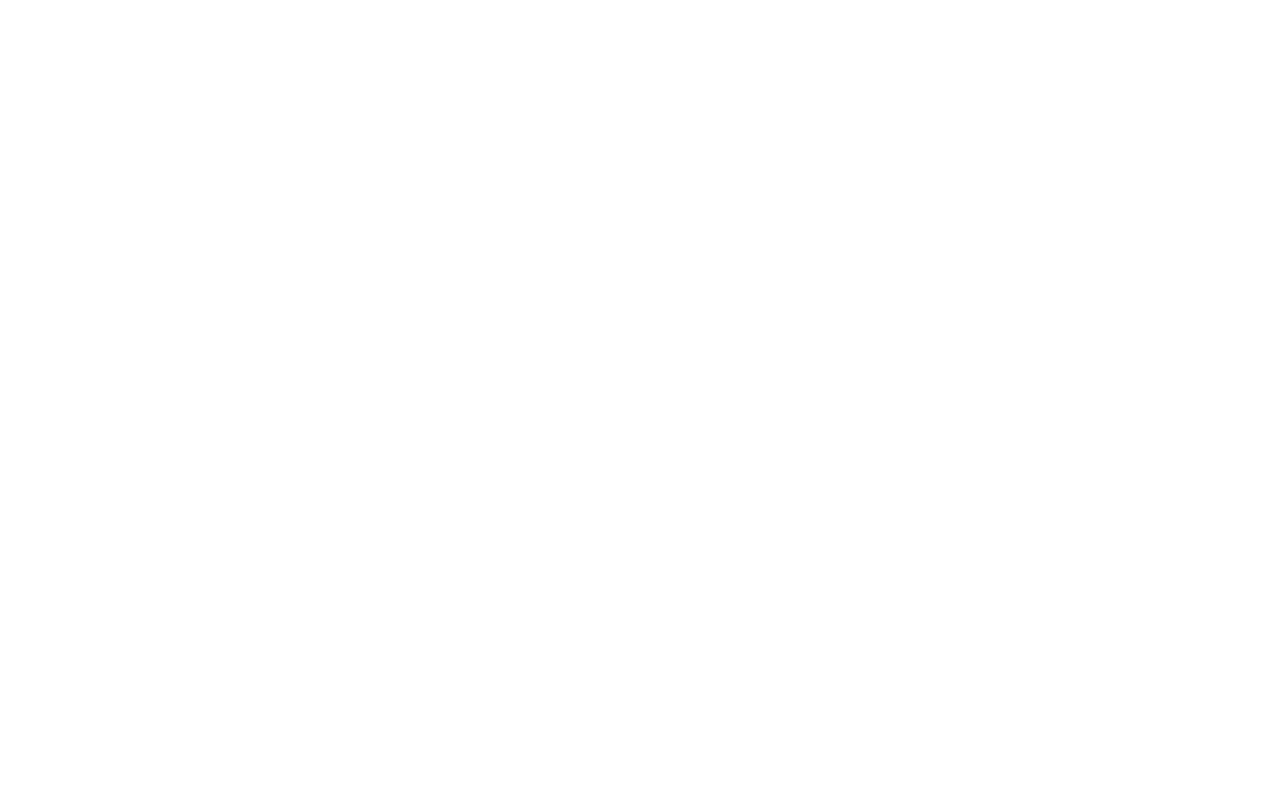
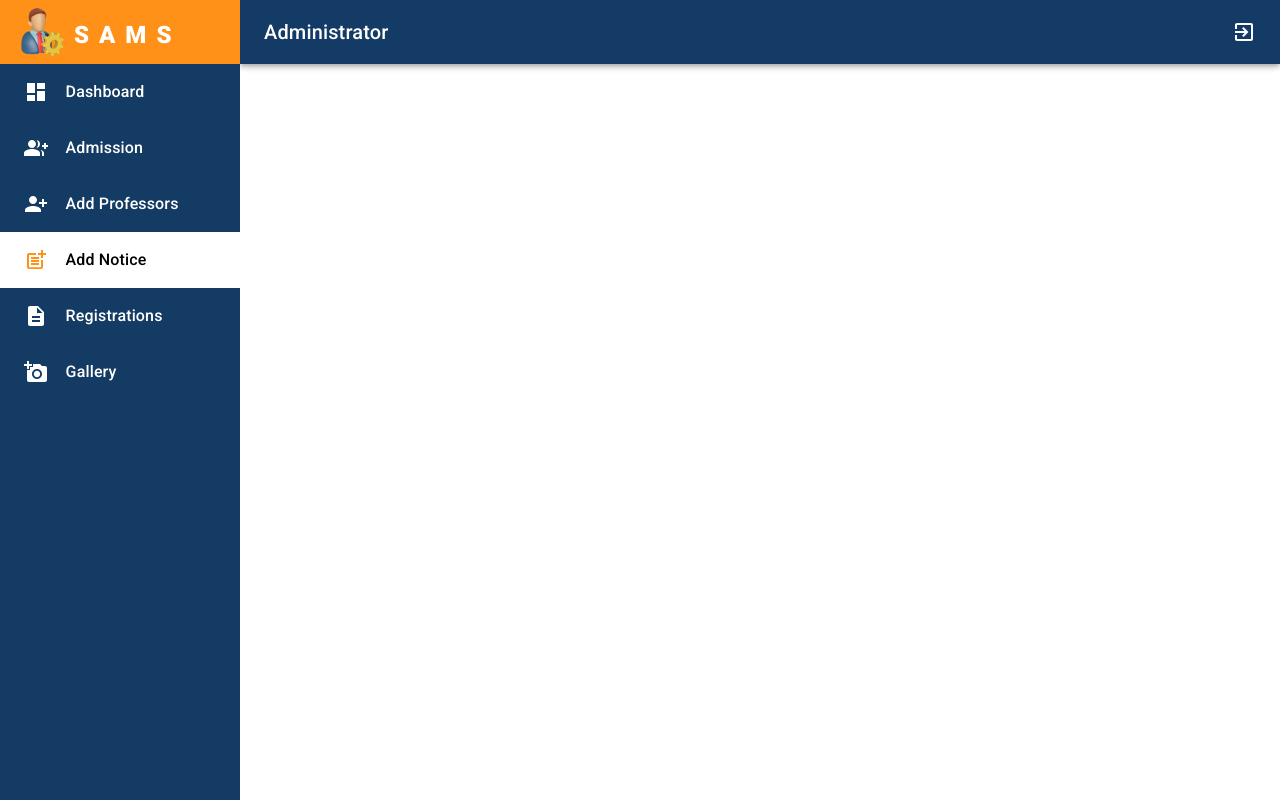
Before and after one commit to PankajBehera-1/SAMS_ADMIN, a React (Create React App) app: page /notice in a window 1280 px wide. Before the commit this address had no page. Built offline with nearby package versions, Linux system fonts and the light colour scheme.

Commit message:
sidebar complt

```diff
--- a/src/common/sidebar.jsx
+++ b/src/common/sidebar.jsx
@@ -48,8 +48,8 @@
     <div>
       <Toolbar />
       <List style={{ marginTop: -64 }}>
-        <NavLink to="/admin/dashboard" style={{ textDecoration: "none" }}>
-          {(isActive) => (
+        <NavLink to="/" style={{ textDecoration: "none" }}>
+          {({isActive}) => (
             <ListItem disablePadding>
               <ListItemButton className={ isActive ? SidebarStyle.dashboard_active_link : SidebarStyle.dashboard }>
                 <ListItemIcon>
@@ -62,7 +62,7 @@
             </ListItem>
           )}
         </NavLink>
-        <NavLink to="/admin/admission" style={{ textDecoration: "none" }}>
+        <NavLink to="/admission" style={{ textDecoration: "none" }}>
           {({ isActive }) => (
             <ListItem disablePadding>
               <ListItemButton className={isActive ? SidebarStyle.addStudent_active_link : SidebarStyle.addStudent}>
@@ -77,7 +77,7 @@
           )}
         </NavLink>
 
-        <NavLink to="/admin/professor" style={{ textDecoration: "none" }}>
+        <NavLink to="/professors" style={{ textDecoration: "none" }}>
           {({ isActive }) => (
             <ListItem disablePadding>
               <ListItemButton className={isActive ? SidebarStyle.addProfessor_active_link : SidebarStyle.addProfessor}>
@@ -92,7 +92,7 @@
           )}
         </NavLink>
 
-        <NavLink to="/admin/notice" style={{ textDecoration: "none" }}>
+        <NavLink to="/notice" style={{ textDecoration: "none" }}>
           {({ isActive }) => (
             <ListItem disablePadding>
               <ListItemButton className={isActive ? SidebarStyle.addNotice_active_link : SidebarStyle.addNotice}>
@@ -106,7 +106,7 @@
             </ListItem>
           )}
         </NavLink>
-        <NavLink to="/admin/registration" style={{ textDecoration: "none" }}>
+        <NavLink to="/registration" style={{ textDecoration: "none" }}>
           {({ isActive }) => (
             <ListItem disablePadding>
               <ListItemButton className={isActive ? SidebarStyle.registration_active_link : SidebarStyle.registration}>
@@ -121,7 +121,7 @@
           )}
         </NavLink>
 
-        <NavLink to="/admin/registration" style={{ textDecoration: "none" }}>
+        <NavLink to="/gallery" style={{ textDecoration: "none" }}>
           {({ isActive }) => (
             <ListItem disablePadding>
               <ListItemButton className={isActive ? SidebarStyle.registration_active_link : SidebarStyle.registration}>
--- /dev/null
+++ b/src/components/admission/index.jsx
@@ -0,0 +1,13 @@
+import React from 'react'
+import ResponsiveDrawer from "../../common/sidebar";
+
+const Admission = () => {
+  return (
+    <>
+     <ResponsiveDrawer />
+    Admission
+    </>
+  )
+}
+
+export default Admission
--- /dev/null
+++ b/src/components/dashboard/dashboard.module.css
@@ -0,0 +1,10 @@
+.tableFilter {
+
+    margin-top: 100px;
+    margin-left: 300px;
+  }
+
+  .tableFilter h3 {
+    color: black;
+    font-size: 1.5vw;
+  }
--- a/src/components/dashboard/index.jsx
+++ b/src/components/dashboard/index.jsx
@@ -1,13 +1,15 @@
 import React from 'react';
-import ResponsiveDrawer from "../../common/sidebar";
-
+import { Grid } from '@mui/material';
+import Styleb from './dashboard.module.css'
 const Dashboard = () => {
   return (
     <>
-        <ResponsiveDrawer/>
+      <Grid className={Styleb.tableFilter}>
+        <h3>All Students</h3>
 
+      </Grid>
     </>
   )
 }
 
-export default Dashboard
+export default Dashboard;
--- /dev/null
+++ b/src/components/gallery/index.jsx
@@ -0,0 +1,10 @@
+import React from 'react'
+import ResponsiveDrawer from "../../common/sidebar";
+
+const Gallery = () => {
+  return (
+    <div>Gallery</div>
+  )
+}
+
+export default Gallery
--- /dev/null
+++ b/src/components/notice/index.jsx
@@ -0,0 +1,9 @@
+import React from 'react'
+
+const Notice = () => {
+  return (
+    <div>Notice</div>
+  )
+}
+
+export default Notice
--- /dev/null
+++ b/src/components/professors/index.jsx
@@ -0,0 +1,9 @@
+import React from 'react'
+
+const Professors = () => {
+  return (
+    <div>Professors</div>
+  )
+}
+
+export default Professors
--- /dev/null
+++ b/src/components/registration/index.jsx
@@ -0,0 +1,10 @@
+import React from 'react'
+import ResponsiveDrawer from "../../common/sidebar";
+
+const Registrations = () => {
+  return (
+    <div>Registrations</div>
+  )
+}
+
+export default Registrations
--- a/src/routers/router.js
+++ b/src/routers/router.js
@@ -1,12 +1,24 @@
 import React from "react";
 import { BrowserRouter as Router, Routes, Route } from "react-router-dom";
+import Admission from "../components/admission/index";
 import Dashboard from "../components/dashboard/index";
+import Professors from "../components/professors/index";
+import Notice from "../components/notice/index";
+import Registration from "../components/registration/index";
+import Gallery from "../components/gallery/index";
+import ResponsiveDrawer from "../../src/common/sidebar";
 
 const AppRouter = () => {
   return (
     <Router>
       <Routes>
-        <Route path="/" element={<Dashboard />}/>
+      <Route path="/" element={<ResponsiveDrawer><Dashboard /><ResponsiveDrawer /></ResponsiveDrawer>} />
+        <Route path="/admission" element={<ResponsiveDrawer> <Admission /><ResponsiveDrawer /></ResponsiveDrawer>} />
+        <Route path="/professors" element={<ResponsiveDrawer> <Professors /><ResponsiveDrawer /></ResponsiveDrawer>} />
+        <Route path="/notice" element={<ResponsiveDrawer> <Notice/><ResponsiveDrawer /></ResponsiveDrawer>} />
+        <Route path="/registration" element={<ResponsiveDrawer> <Registration /><ResponsiveDrawer /></ResponsiveDrawer>} />
+        <Route path="/gallery" element={<ResponsiveDrawer> <Gallery /><ResponsiveDrawer /></ResponsiveDrawer>} />
+
       </Routes>
     </Router>
   );
```
